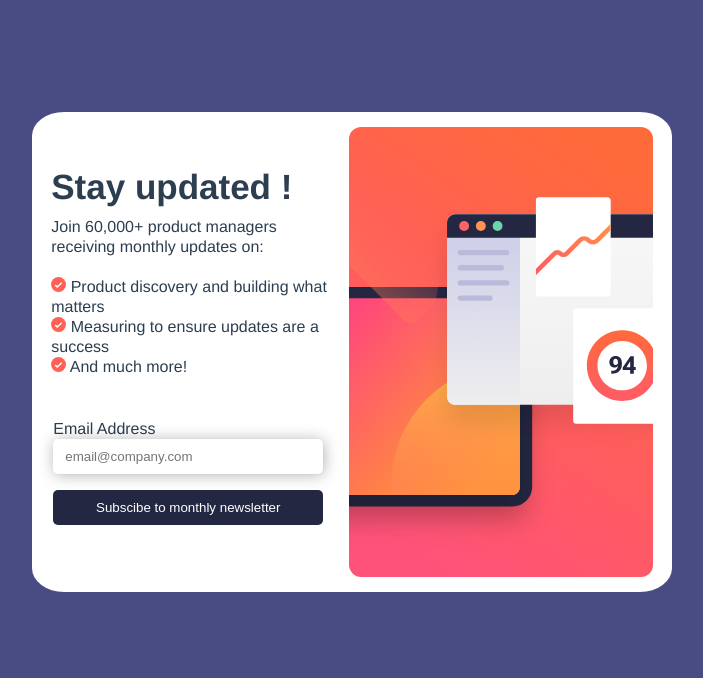
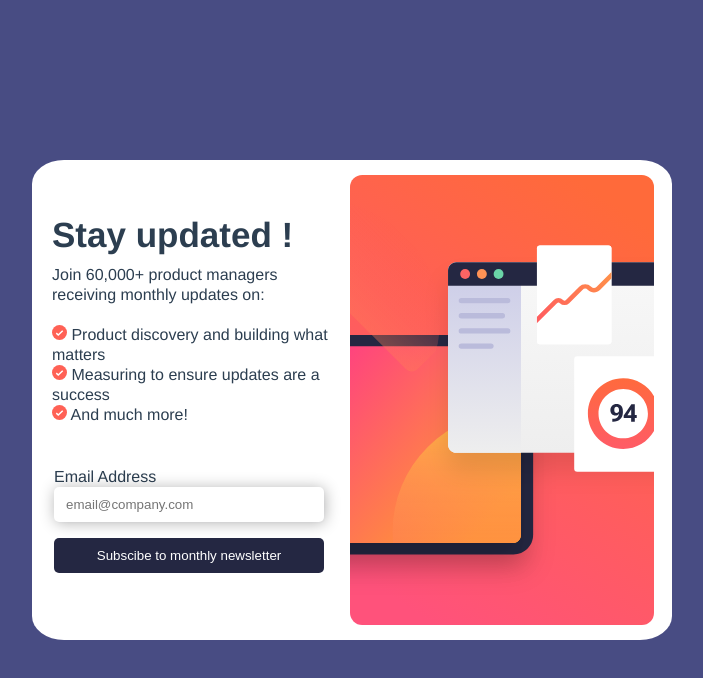
Before and after one commit to 5Akan/Newsletter-Signup, a Vue app: page / in a window 1280 px wide. Shown: the top 678 px of the page, without its empty margins (288-991 px from the left). Built offline with nearby package versions, Linux system fonts and the light colour scheme.

Commit message:
Check again

```diff
--- a/src/views/Signup.vue
+++ b/src/views/Signup.vue
@@ -86,26 +86,33 @@ export default {
     box-sizing: border-box;
     margin: 0;
     padding: 0;
+    align-items: center center;
+    justify-content: center center;
 
 }
-body{
-  display: flex;
-  flex-direction: column;
+html, body{
+  /* display: flex; */
+  /* flex-direction: column; */
+  display: fill;
+  position: inherit;
   background-color: rgb(72, 76, 131);
-  align-items: center;
+  align-items: center center;
   justify-content: center;
   margin: 0;
+  height: 100%;
+  padding: 20px;
+
 }
   .container{
     background-color: white;
     position: relative;
     display: inline-flex;
     padding: 15px;
-    margin-top: 7rem;
+    /* margin-top: 7rem; */
     width: 40rem;
     height: 30rem;
-    justify-content: center;
-    align-items: center;
+    /* justify-content: center;
+    align-items: center; */
     text-align: left;
     border-radius: 5%;
   }
@@ -329,7 +336,10 @@ input::placeholder{
   font-size: 30px;
   font-weight: 400;
 }
-
+.btn:hover{
+  background-color: hsl(4, 100%, 67%);
+  border: none;
+}
 label{
   display: flex;
   justify-content: space-between;
@@ -575,6 +585,12 @@ input{
   cursor: pointer;
   border: none;
 }
+
+.btn:hover{
+  background-color: hsl(4, 100%, 67%);
+  border: none;
+}
+
 label{
   display: flex;
   justify-content: space-between;
```
